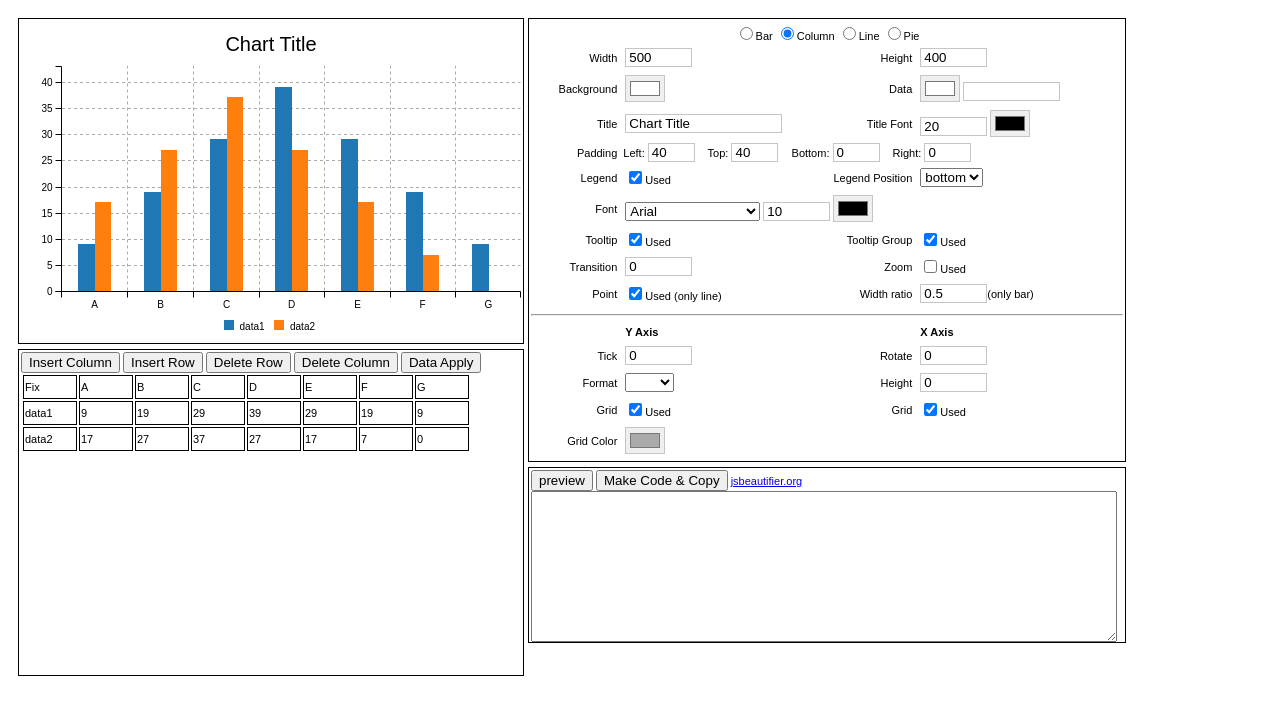
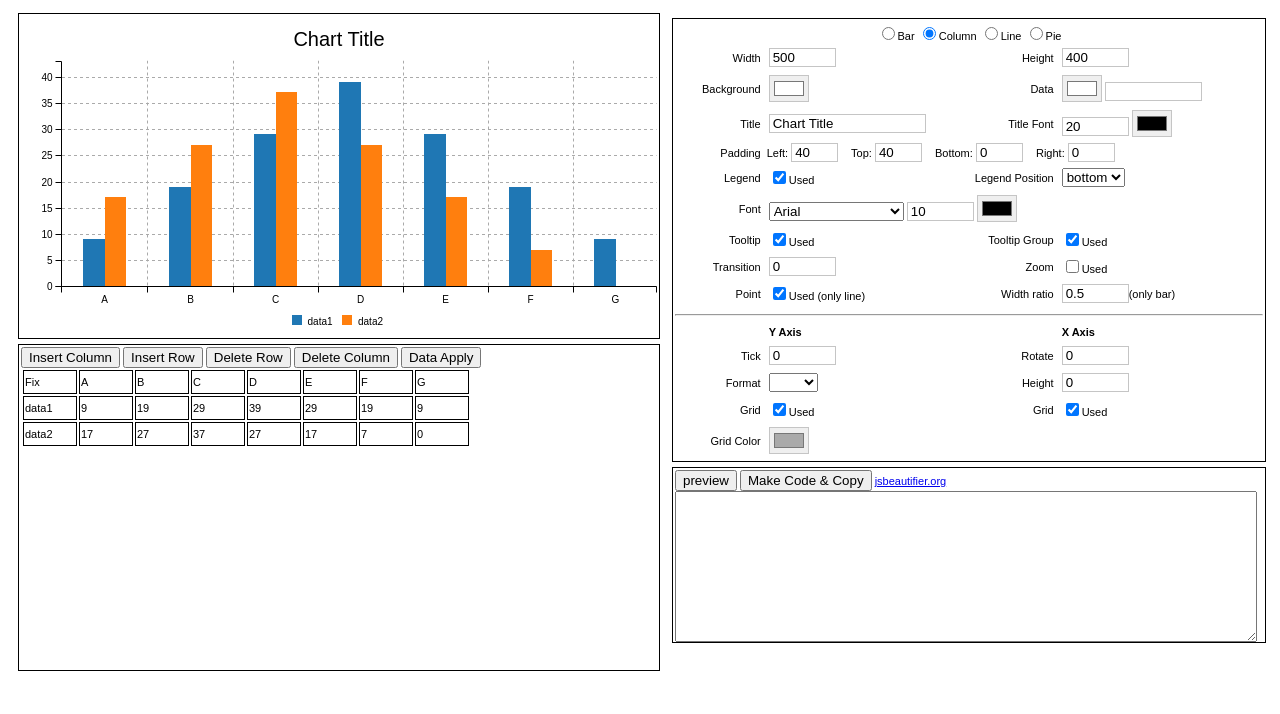
Before and after one commit to gujc71/cd9, a plain HTML site: page cd9.html in a window 1280 px wide. Drawn offline with Linux system fonts and the light colour scheme.

Commit message:
modify layout(css)

```diff
--- a/cd9.css
+++ b/cd9.css
@@ -3,14 +3,21 @@ body{
 	font-family: "Arial";
 }
 
-.leftWindow, .rightWindow {
-	float: left;
+.leftWindow {
+	width: auto;
+	min-width: 500px;
+	margin: 5px;
+	overflow: hidden;
+}
+.rightWindow {
+	float: right;
+	width: 600px;
 	margin: 5px;
 }
 
 .editorWindow {
 	border: 1px solid;
-	width: 100%;
+	width: 98%;
 	min-height: 300px;
 	margin: 5px;
 	padding: 2px;
@@ -18,7 +25,7 @@ body{
 
 .dataDiv {
 	overflow: scroll;
-	min-width: 100%;
+	width: 100%;
 	height: 300px;
 }
 
--- a/cd9.html
+++ b/cd9.html
@@ -227,23 +227,6 @@ function legendPositionChange(){
 </head>
 <body>
 
-<div class="leftWindow" style="width:500px">
-    <div id='previewEditor' class='editorWindow'>
-        <div id='chart'></div>
-    </div>
-    <div id='dataEditor' class='editorWindow'>
-        <div>
-            <input type='button' value='Insert Column' onclick='tableClass.insertColumn()'>
-            <input type='button' value='Insert Row' onclick='tableClass.insertRow()'>
-            <input type='button' value='Delete Row' onclick='tableClass.deleteRow()'>
-            <input type='button' value='Delete Column' onclick='tableClass.deleteColumn()'>
-            <input type='button' value='Data Apply' onclick='DataApply()'>
-        </div>
-        <div id='dataDiv' class='dataDiv'>
-        </div>
-    </div>
-</div>
-
 <div class="rightWindow">
     <div id='propertyEditor' class='editorWindow'>
         <table class="chartProperty" style="width:100%">
@@ -398,5 +381,23 @@ function legendPositionChange(){
         <textarea id="codeEditor" class="codeEditor" style='width: 98%; height:85%;' wrap="off" ></textarea>
     </div>
 </div>
+
+<div class="leftWindow">
+    <div id='previewEditor' class='editorWindow'>
+        <div id='chart'></div>
+    </div>
+    <div id='dataEditor' class='editorWindow'>
+        <div>
+            <input type='button' value='Insert Column' onclick='tableClass.insertColumn()'>
+            <input type='button' value='Insert Row' onclick='tableClass.insertRow()'>
+            <input type='button' value='Delete Row' onclick='tableClass.deleteRow()'>
+            <input type='button' value='Delete Column' onclick='tableClass.deleteColumn()'>
+            <input type='button' value='Data Apply' onclick='DataApply()'>
+        </div>
+        <div id='dataDiv' class='dataDiv'>
+        </div>
+    </div>
+</div>
+
 </body>
 </html>
```
